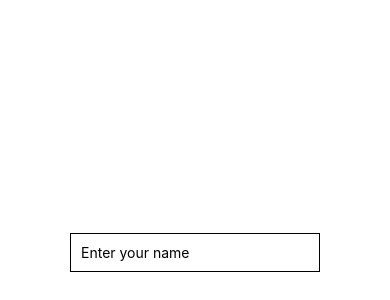
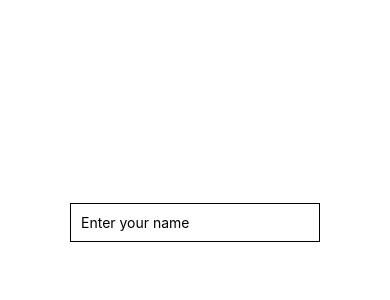
Before and after one commit to rehammahmadd34-spec/JoVision-react-native-tasks, a React Native app: screen / in a window 390 px wide. Shown: the part 190-490 px from the top of the page. Built offline with nearby package versions, Linux system fonts and the light colour scheme.

Commit message:
Complete Task 24

```diff
--- a/App.tsx
+++ b/App.tsx
@@ -1,5 +1,5 @@
-import Task23 from './Tasks/Task23';
+import Task24 from './Tasks/Task24';
 
 export default function App() {
-  return <Task23 />;
+  return <Task24 />;
 }
--- /dev/null
+++ b/Tasks/MyFunctionPage24.tsx
@@ -0,0 +1,28 @@
+import React, {
+  forwardRef,
+  useImperativeHandle,
+  useState,
+} from 'react';
+import {Text, View} from 'react-native';
+
+export type MyFunctionPage24Ref = {
+  updateText: (newText: string) => void;
+};
+
+const MyFunctionPage24 = forwardRef<MyFunctionPage24Ref>((_, ref) => {
+  const [text, setText] = useState('');
+
+  useImperativeHandle(ref, () => ({
+    updateText(newText: string) {
+      setText(newText);
+    },
+  }));
+
+  return (
+    <View style={{marginTop: 20}}>
+      <Text style={{fontSize: 24}}>{text}</Text>
+    </View>
+  );
+});
+
+export default MyFunctionPage24;
--- /dev/null
+++ b/Tasks/Task24.tsx
@@ -0,0 +1,36 @@
+import React, {useRef} from 'react';
+import {TextInput, View} from 'react-native';
+import MyFunctionPage24, {
+  MyFunctionPage24Ref,
+} from './MyFunctionPage24';
+
+const Task24 = () => {
+  const functionPageRef = useRef<MyFunctionPage24Ref>(null);
+
+  const handleTextChange = (newText: string) => {
+    functionPageRef.current?.updateText(newText);
+  };
+
+  return (
+    <View
+      style={{
+        flex: 1,
+        justifyContent: 'center',
+        alignItems: 'center',
+      }}>
+      <TextInput
+        style={{
+          borderWidth: 1,
+          width: 250,
+          padding: 10,
+        }}
+        placeholder="Enter your name"
+        onChangeText={handleTextChange}
+      />
+
+      <MyFunctionPage24 ref={functionPageRef} />
+    </View>
+  );
+};
+
+export default Task24;
```
